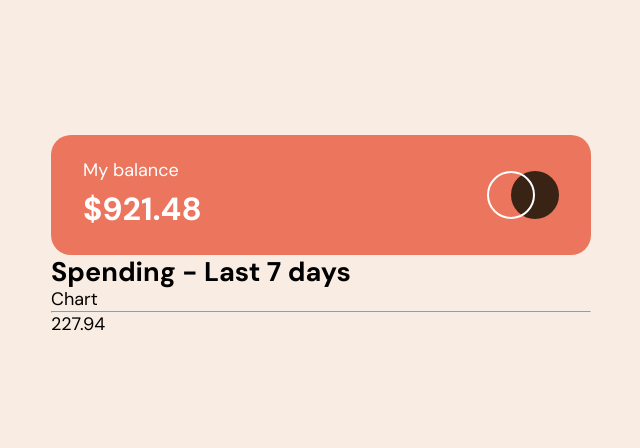
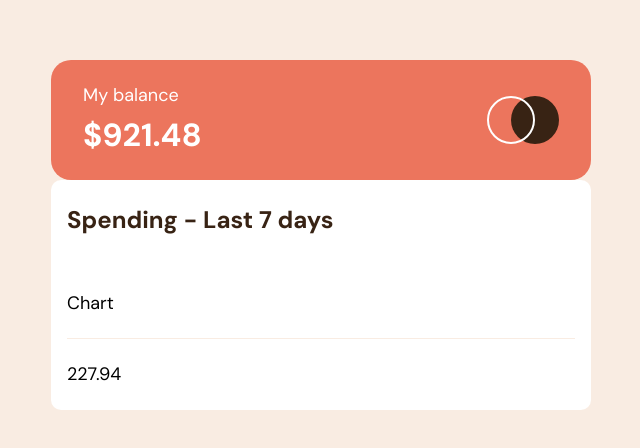
Before and after one commit to runny-life/expenses-caart-component, a React (Vite) app: page / in a window 1280 px wide. Shown: the part 198-646 px from the top of the page, without its empty margins (319-959 px from the left). Built offline with nearby package versions, Linux system fonts and the light colour scheme.

Commit message:
styles: add styles chart card component

```diff
--- a/src/components/ChartCard/ChartCard.module.scss
+++ b/src/components/ChartCard/ChartCard.module.scss
@@ -0,0 +1,23 @@
+.card {
+  display: flex;
+  flex-direction: column;
+  gap: rem(24px);
+  padding-inline: rem(16px);
+  padding-block: rem(24px);
+  background-color: $color-white;
+  border-radius: rem(10px);
+}
+
+.title {
+  @include text-preset-3;
+
+  color: $color-brown-950;
+  margin-bottom: rem(32px);
+}
+
+.divider {
+  height: rem(1px);
+  width: 100%;
+  background: $color-red-100;
+  border: none;
+}
```
